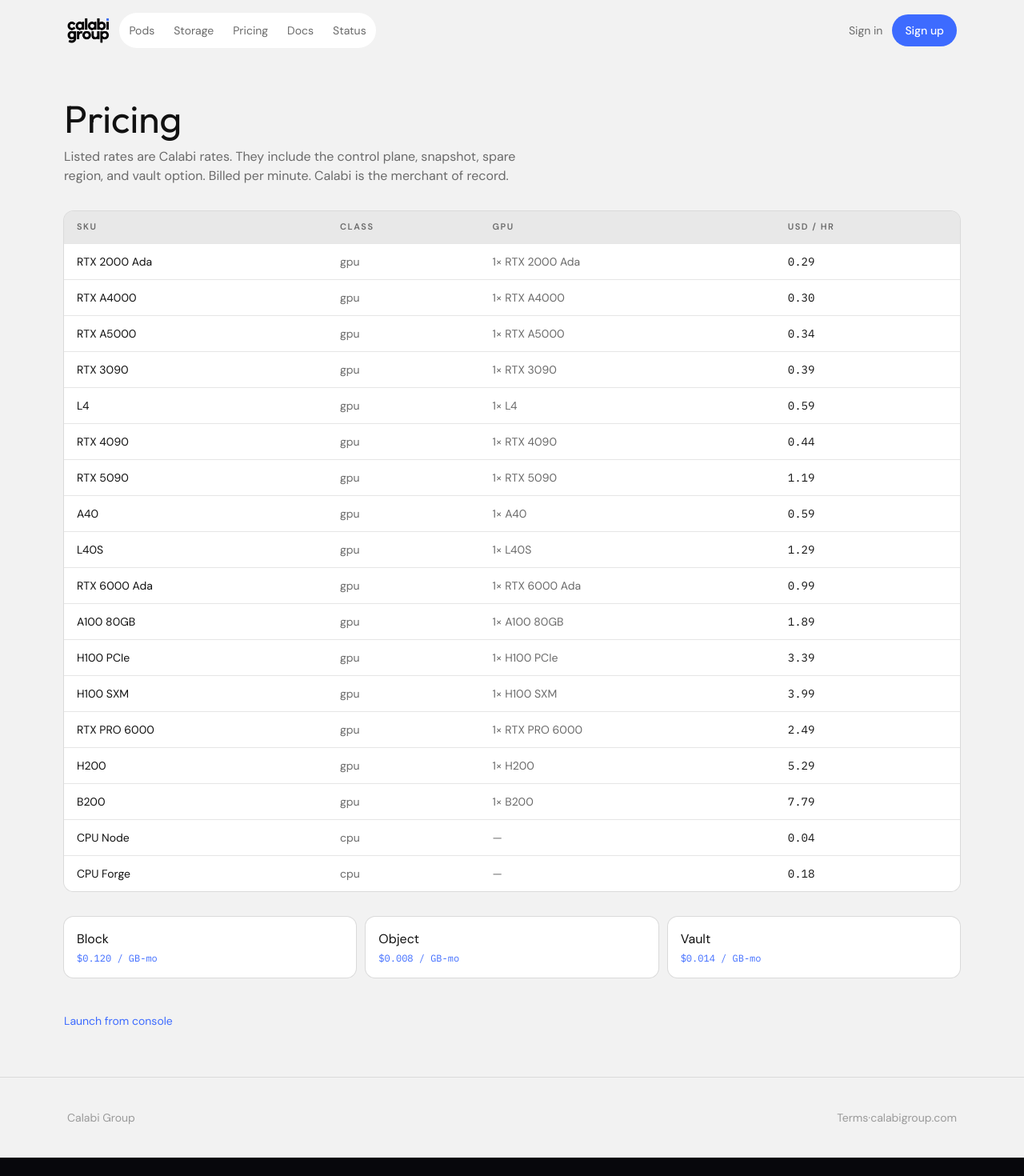
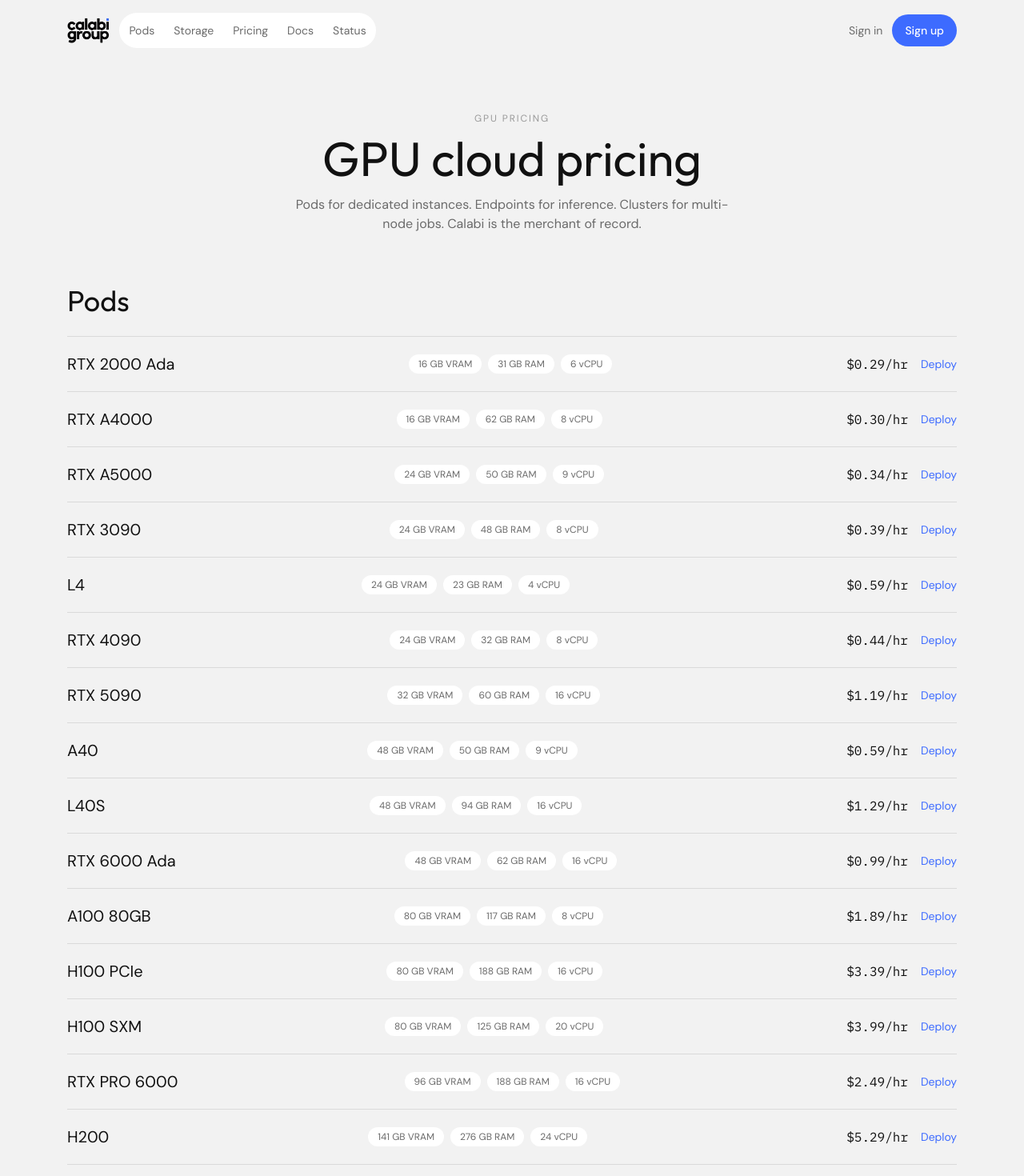
Before and after one commit to nbaldwin09/calabi-group, a React (Vite) app: page /pricing in a window 1280 px wide. Shown: the top 1470 px of the page at 80% size. Before the commit the page ends 1447 px from the top, so only its background shows below. Built offline with nearby package versions, Linux system fonts and the light colour scheme.

Commit message:
Pricing page as GPU cloud rows

```diff
--- a/src/routes/pricing.tsx
+++ b/src/routes/pricing.tsx
@@ -1,51 +1,44 @@
 import { createFileRoute, Link } from "@tanstack/react-router";
-import { SKUS, STORAGE } from "@/lib/calabi/content";
+import { OFFERS, STORAGE } from "@/lib/calabi/content";
 
 export const Route = createFileRoute("/pricing")({ component: PricingPage });
 
 function PricingPage() {
+  const gpus = OFFERS.filter((o) => o.kind === "gpu");
   return (
-    <main className="mx-auto max-w-6xl px-4 py-12">
-      <h1 className="font-display text-5xl">Pricing</h1>
-      <p className="mt-3 max-w-xl text-muted">
-        Listed rates are Calabi rates. They include the control plane, snapshot, spare region, and
-        vault option. Billed per minute. Calabi is the merchant of record.
+    <main className="mx-auto max-w-6xl px-5 py-16">
+      <p className="text-center text-xs uppercase tracking-[0.16em] text-faint">GPU pricing</p>
+      <h1 className="mt-3 text-center font-display text-5xl sm:text-6xl">GPU cloud pricing</h1>
+      <p className="mx-auto mt-4 max-w-xl text-center text-muted">
+        Pods for dedicated instances. Endpoints for inference. Clusters for multi-node jobs. Calabi is the merchant of record.
       </p>
-      <div className="mt-8 overflow-x-auto rounded-xl shadow-[0_0_0_1px_var(--color-line)]">
-        <table className="w-full min-w-[32rem] text-left text-sm">
-          <thead className="bg-surface-2 text-[11px] uppercase tracking-[0.14em] text-muted">
-            <tr>
-              <th className="px-4 py-3">SKU</th>
-              <th className="px-4 py-3">Class</th>
-              <th className="px-4 py-3">GPU</th>
-              <th className="px-4 py-3">USD / hr</th>
-            </tr>
-          </thead>
-          <tbody>
-            {SKUS.map((s) => (
-              <tr key={s.id} className="border-t border-line bg-surface">
-                <td className="px-4 py-3">{s.name}</td>
-                <td className="px-4 py-3 text-muted">{s.kind}</td>
-                <td className="px-4 py-3 text-muted">{s.gpu}</td>
-                <td className="px-4 py-3 font-mono tabular-nums">{s.price.toFixed(2)}</td>
-              </tr>
-            ))}
-          </tbody>
-        </table>
-      </div>
-      <div className="mt-8 grid gap-3 md:grid-cols-3">
+      <h2 className="mt-16 font-display text-4xl">Pods</h2>
+      <ul className="mt-6 divide-y divide-line border-y border-line">
+        {gpus.map((o) => (
+          <li key={o.id} className="flex flex-col gap-3 py-5 sm:flex-row sm:items-center sm:justify-between">
+            <p className="text-xl">{o.name}</p>
+            <div className="flex flex-wrap gap-2 text-xs text-muted">
+              {o.vram ? <span className="rounded-full bg-surface px-3 py-1">{o.vram} GB VRAM</span> : null}
+              <span className="rounded-full bg-surface px-3 py-1">{o.ram} GB RAM</span>
+              <span className="rounded-full bg-surface px-3 py-1">{o.vcpu} vCPU</span>
+            </div>
+            <div className="flex items-center gap-4">
+              <p className="font-mono">${o.price.toFixed(2)}/hr</p>
+              <Link to="/compute" className="text-sm text-accent">Deploy</Link>
+            </div>
+          </li>
+        ))}
+      </ul>
+      <h2 className="mt-16 font-display text-3xl">Storage</h2>
+      <div className="mt-6 grid gap-3 md:grid-cols-3">
         {STORAGE.map((s) => (
-          <article key={s.id} className="rounded-xl bg-surface p-4 shadow-[0_0_0_1px_var(--color-line)]">
-            <h2>{s.name}</h2>
-            <p className="mt-1 font-mono text-xs text-accent">
-              ${s.price.toFixed(3)} {s.unit}
-            </p>
+          <article key={s.id} className="rounded-2xl bg-surface p-5 shadow-[0_0_0_1px_var(--color-line)]">
+            <h3>{s.name}</h3>
+            <p className="mt-2 font-mono text-sm text-accent">${s.price.toFixed(3)} {s.unit}</p>
+            <p className="mt-2 text-sm text-muted">{s.copy}</p>
           </article>
         ))}
       </div>
-      <Link to="/console" className="mt-8 inline-flex h-11 items-center text-sm text-accent">
-        Launch from console
-      </Link>
     </main>
   );
 }
```
